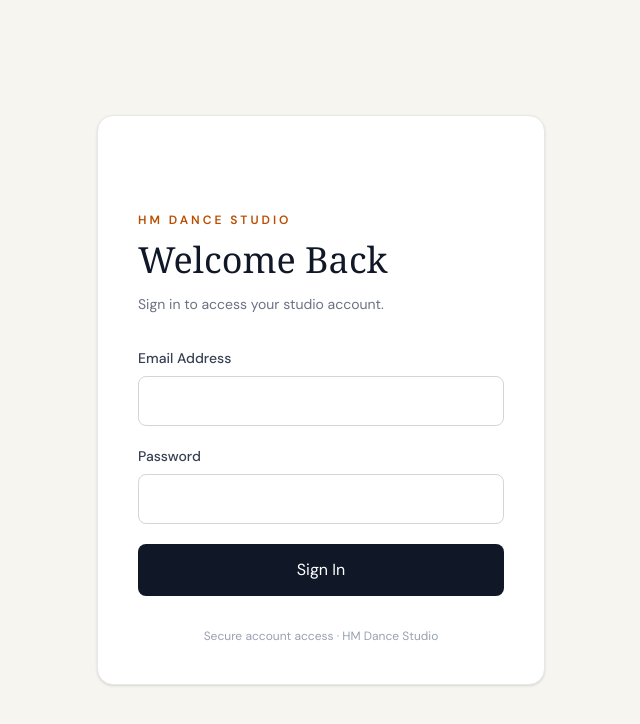
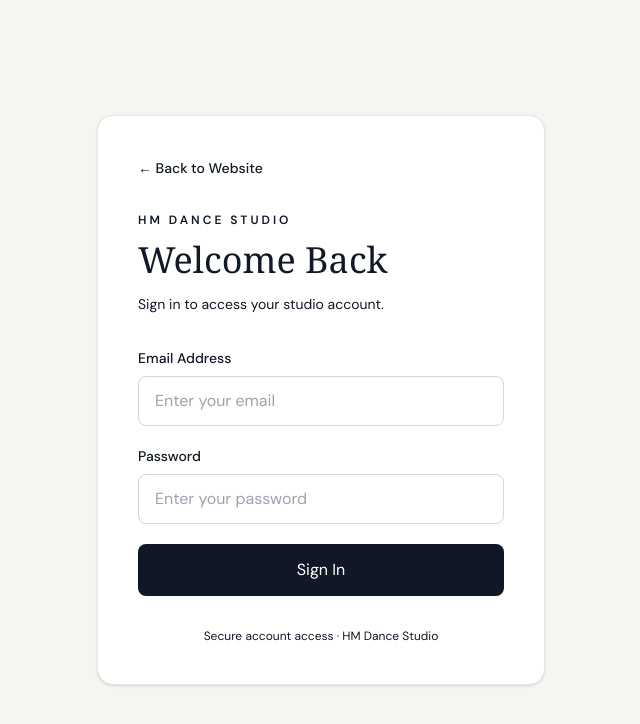
Before and after one commit to guddurarthoreofficial/HM-dance-studio, a React (Vite) app in the folder frontend/: page /login in a window 1280 px wide. Shown: the top 724 px of the page, without its empty margins (319-959 px from the left). Built offline with nearby package versions, Linux system fonts and the light colour scheme; a web font is replaced by a local one.

Commit message:
fix(ui): isolate dashboard and login theme styles

```diff
--- a/frontend/src/layouts/AdminLayout.jsx
+++ b/frontend/src/layouts/AdminLayout.jsx
@@ -1,10 +1,14 @@
+
 import { Outlet } from "react-router-dom";
+import "../styles/Dashboard.css";
 
 const AdminLayout = () => {
   return (
-    <div className="min-h-screen bg-gray-50">
-      <header className="border-b bg-white px-6 py-4">
-        <h1 className="text-xl font-bold">HM Dance Studio - Admin</h1>
+    <div className="dashboard-shell min-h-screen bg-gray-50 text-gray-900">
+      <header className="border-b border-gray-200 bg-white px-6 py-4">
+        <h1 className="text-xl font-bold">
+          HM Dance Studio - Admin
+        </h1>
       </header>
 
       <main className="p-6">
--- a/frontend/src/layouts/StudentLayout.jsx
+++ b/frontend/src/layouts/StudentLayout.jsx
@@ -1,10 +1,13 @@
 import { Outlet } from "react-router-dom";
+import "../styles/Dashboard.css";
 
 const StudentLayout = () => {
   return (
-    <div className="min-h-screen bg-gray-50">
-      <header className="border-b bg-white px-6 py-4">
-        <h1 className="text-xl font-bold">HM Dance Studio - Student</h1>
+    <div className="dashboard-shell min-h-screen bg-gray-50 text-gray-900">
+      <header className="border-b border-gray-200 bg-white px-6 py-4">
+        <h1 className="text-xl font-bold">
+          HM Dance Studio - Student
+        </h1>
       </header>
 
       <main className="p-6">
--- a/frontend/src/pages/admin/Dashboard.jsx
+++ b/frontend/src/pages/admin/Dashboard.jsx
@@ -2,4 +2,5 @@ const Dashboard = () => {
   return <h2 className="text-2xl font-bold">Admin Dashboard</h2>;
 };
 
+
 export default Dashboard;
--- a/frontend/src/pages/auth/Login.jsx
+++ b/frontend/src/pages/auth/Login.jsx
@@ -89,8 +89,7 @@ const Login = () => {
     };
 
     return (
-    <main className="flex min-h-screen items-center justify-center bg-[#f7f5f0] px-4 py-10">
-      <div className="w-full max-w-md rounded-2xl border border-gray-200 bg-white p-8 shadow-sm sm:p-10">
+        <main className="auth-page flex min-h-screen items-center justify-center bg-[#f7f5f0] px-4 py-10">      <div className="w-full max-w-md rounded-2xl border border-gray-200 bg-white p-8 shadow-sm sm:p-10">
 
             <Link
                 to="/"
--- /dev/null
+++ b/frontend/src/styles/Dashboard.css
@@ -0,0 +1,79 @@
+
+/* Dashboard theme isolation */
+.dashboard-shell {
+  min-height: 100vh;
+  color: #1f2937;
+  color-scheme: light;
+  background: #f9fafb;
+}
+
+.dashboard-shell h1,
+.dashboard-shell h2,
+.dashboard-shell h3,
+.dashboard-shell p,
+.dashboard-shell span,
+.dashboard-shell label {
+  -webkit-text-fill-color: currentColor;
+}
+
+.dashboard-shell h1,
+.dashboard-shell h2,
+.dashboard-shell h3 {
+  color: #111827;
+  background: transparent;
+}
+
+/* Dashboard form controls */
+.dashboard-shell input,
+.dashboard-shell textarea,
+.dashboard-shell select {
+  color: #111827 !important;
+  background-color: #ffffff !important;
+  border-color: #d1d5db;
+  -webkit-text-fill-color: #111827 !important;
+}
+
+.dashboard-shell input::placeholder,
+.dashboard-shell textarea::placeholder {
+  color: #9ca3af !important;
+  -webkit-text-fill-color: #9ca3af !important;
+}
+
+.dashboard-shell button {
+  color: inherit;
+}
+
+/* Dashboard header */
+.dashboard-shell header {
+  color: #111827;
+  background: #ffffff;
+}
+
+
+
+/* Login page theme isolation */
+.auth-page {
+  color: #111827;
+  color-scheme: light;
+}
+
+.auth-page h1,
+.auth-page p,
+.auth-page label {
+  color: #111827;
+}
+
+.auth-page input {
+  color: #111827 !important;
+  background-color: #ffffff !important;
+  -webkit-text-fill-color: #111827 !important;
+}
+
+.auth-page input::placeholder {
+  color: #9ca3af !important;
+  -webkit-text-fill-color: #9ca3af !important;
+}
+
+.auth-page button {
+  color: #ffffff;
+}
```
Lines whose indentation alone changed are shown as unchanged.
